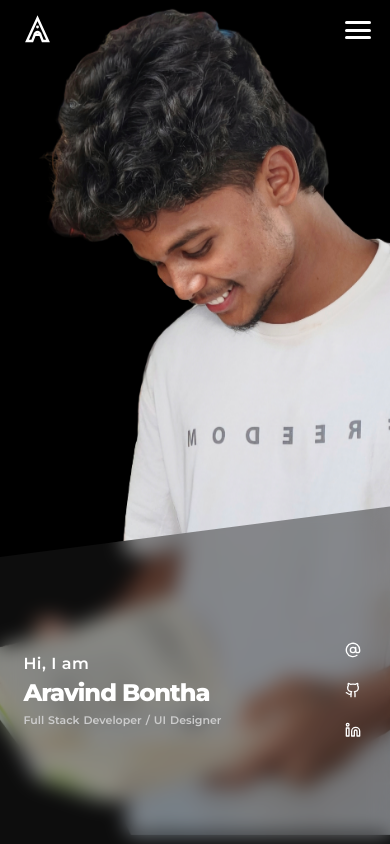
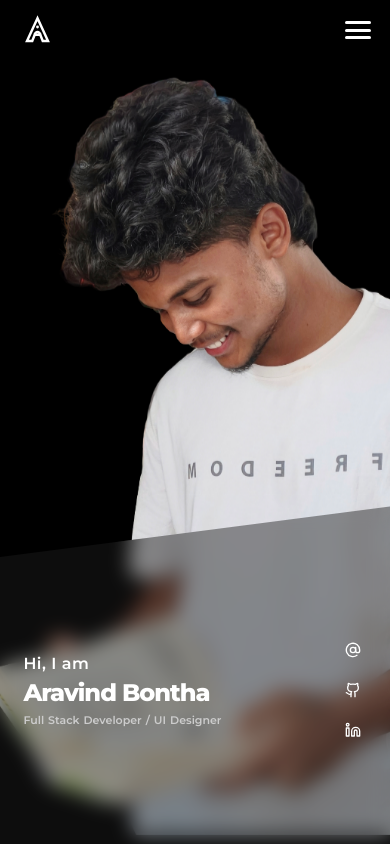
Before and after one commit to Andrastudent103/Aravind-Bontha, a React (Vite) app in the folder frontend/: page / in a window 390 px wide. Shown: the top 844 px of the page. Built offline with nearby package versions, Linux system fonts and the light colour scheme; a web font is replaced by a local one.

Commit message:
Refine mobile Hero image: add top black gap for header, zoom out image, and align top of head to container top

```diff
--- a/frontend/src/components/Hero.css
+++ b/frontend/src/components/Hero.css
@@ -662,25 +662,27 @@
 
   .profile-image-container {
     position: absolute;
-    top: 0;
+    top: 120px; /* Black gap at the top for header */
     left: 0;
     width: 100%;
-    height: 100%;
+    height: calc(100% - 120px);
     margin-top: 0;
     display: flex;
     justify-content: center;
     align-items: flex-start;
+    overflow: hidden;
   }
 
   .profile-image {
     height: 100%;
     width: 100%;
     object-fit: cover;
-    object-position: 48% 100%;
+    object-position: 48% 0%; /* Align top of image to container top to prevent head crop */
     margin-top: 0;
-    transform: scale(0.98); /* Zoomed out slightly to fit perfectly with top gap */
-    transform-origin: center bottom;
+    transform: scale(1.0); /* Zoomed out slightly as requested */
+    transform-origin: 48% 0%;
   }
+
 
 
 
@@ -796,19 +798,28 @@
   }
 
   .profile-image-container {
-    height: 100%;
+    position: absolute;
+    top: 70px; /* Black gap at the top for header */
+    left: 0;
+    width: 100%;
+    height: calc(100% - 70px);
     margin-top: 0;
+    display: flex;
+    justify-content: center;
+    align-items: flex-start;
+    overflow: hidden;
   }
 
   .profile-image {
     height: 100%;
     width: 100%;
     object-fit: cover;
-    object-position: 48% 100%;
+    object-position: 48% 0%; /* Align top of image to container top to prevent head crop */
     margin-top: 0;
-    transform: scale(0.98); /* Zoomed out slightly to fit perfectly with top gap */
-    transform-origin: center bottom;
+    transform: scale(1.0); /* Zoomed out slightly as requested */
+    transform-origin: 48% 0%;
   }
+
 
 
 
```
